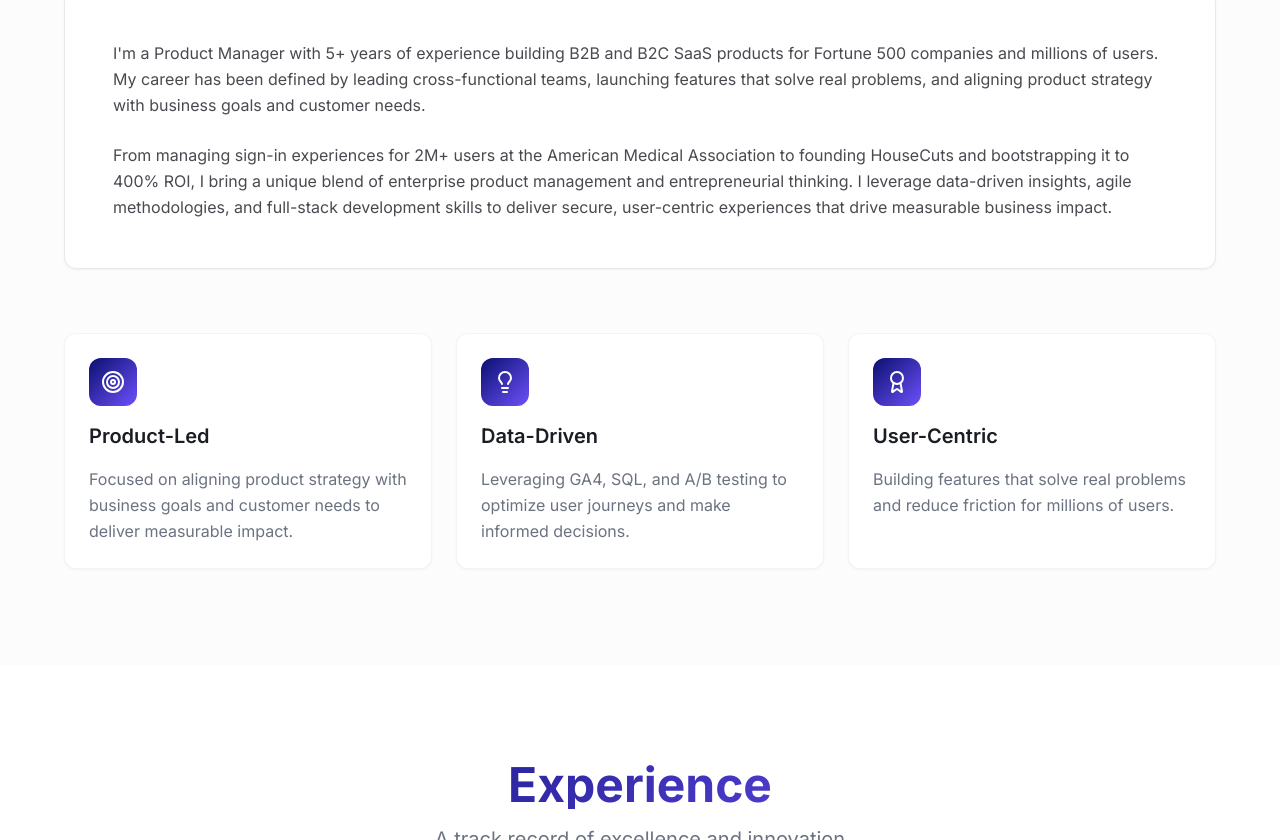
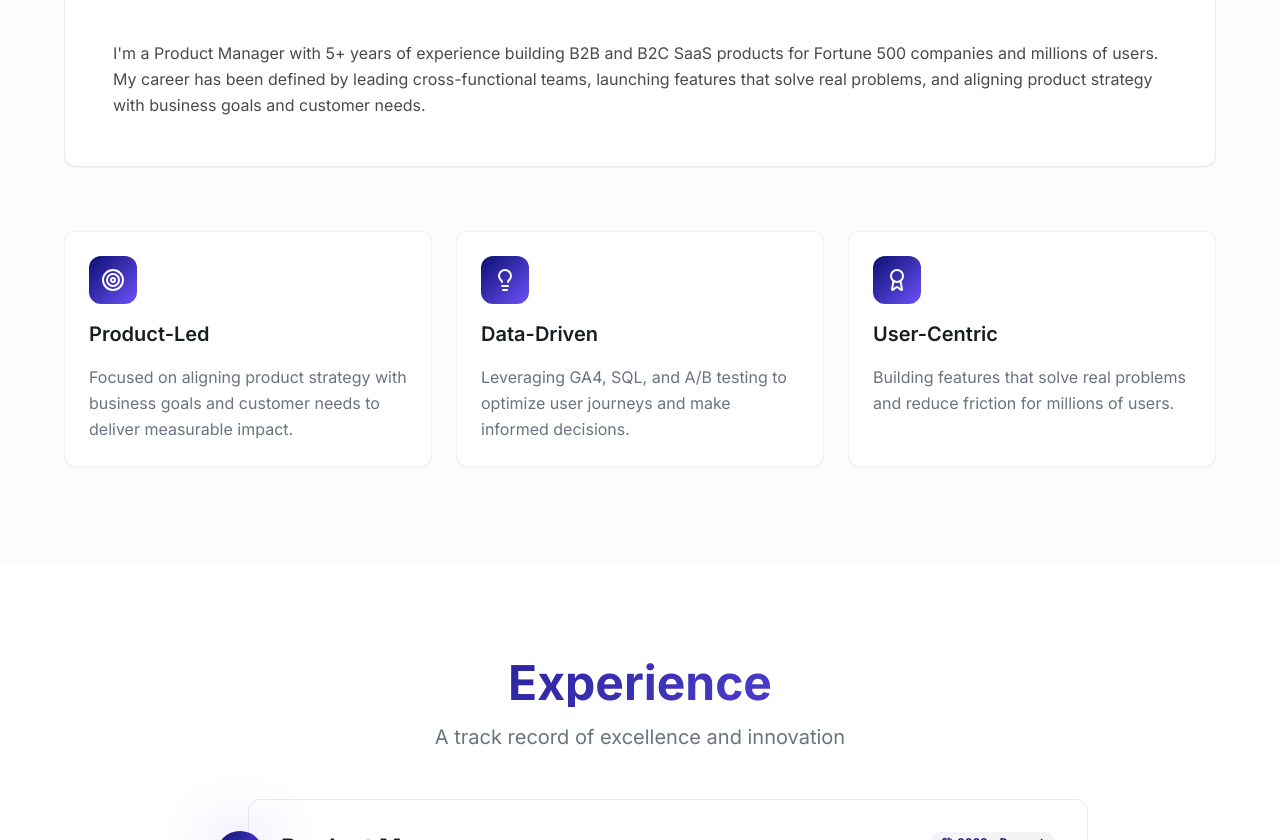
Before and after one commit to shaisraza/Portoflio, a React (Vite) app: page / in a window 1280 px wide. Shown: the part 1061-1901 px from the top of the page. Built offline with nearby package versions, Linux system fonts and the light colour scheme; the HTML template or start-up script is replaced by a standard one.

Commit message:
Remove paragraph from About

```diff
--- a/src/components/About.tsx
+++ b/src/components/About.tsx
@@ -37,18 +37,11 @@ const About = () => {
           {/* Bio */}
           <Card className="p-8 md:p-12 shadow-elegant animate-fade-in">
             <div className="prose prose-lg max-w-none">
-              <p className="text-foreground/80 leading-relaxed mb-6">
+              <p className="text-foreground/80 leading-relaxed">
                 I'm a Product Manager with 5+ years of experience building B2B and B2C SaaS products
                 for Fortune 500 companies and millions of users. My career has been defined by leading
                 cross-functional teams, launching features that solve real problems, and aligning product
                 strategy with business goals and customer needs.
-              </p>
-              <p className="text-foreground/80 leading-relaxed">
-                From managing sign-in experiences for 2M+ users at the American Medical Association to
-                founding HouseCuts and bootstrapping it to 400% ROI, I bring a unique blend of enterprise
-                product management and entrepreneurial thinking. I leverage data-driven insights, agile
-                methodologies, and full-stack development skills to deliver secure, user-centric experiences
-                that drive measurable business impact.
               </p>
             </div>
           </Card>
```
